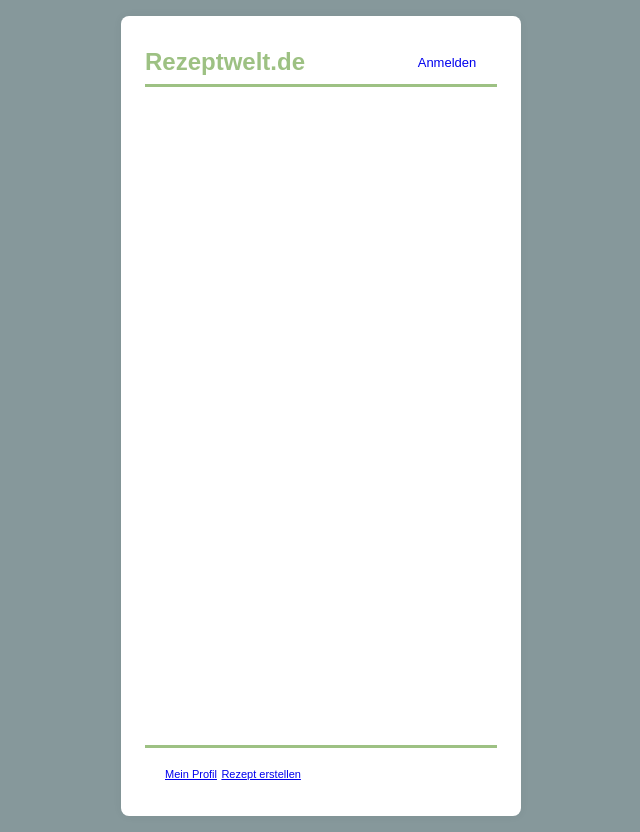
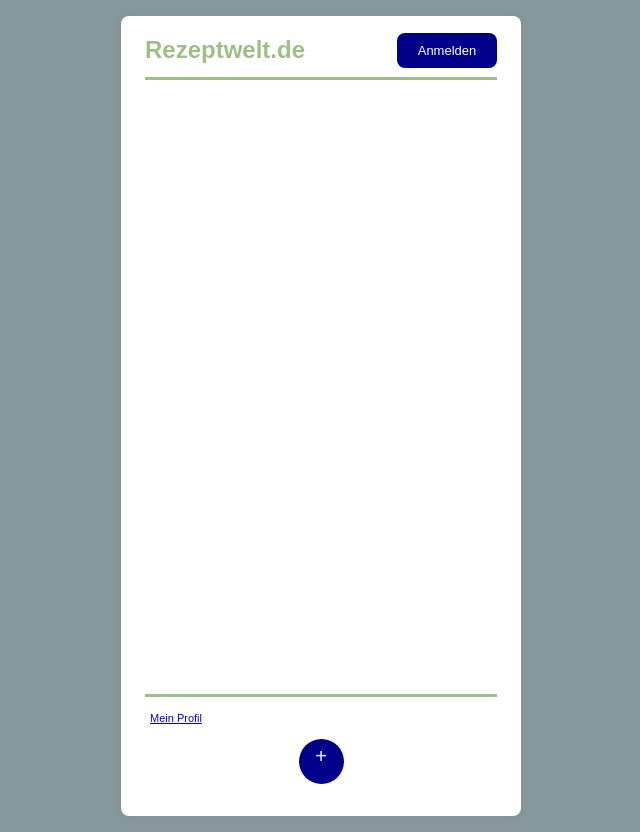
Before and after one commit to JJP04/SkSy-Gruppe-C, a Flask app: page /dashboard in a window 1280 px wide. Shown: the whole page, without its empty margins (319-959 px from the left). Run offline with Flask 3, Linux system fonts and the light colour scheme.

Commit message:
hinzufügen Button

```diff
--- a/rezeptapp/app/static/style.css
+++ b/rezeptapp/app/static/style.css
@@ -15,7 +15,7 @@ body {
     max-width: 400px;
     margin: auto;
     background: white;
-    padding: 24px;
+    padding: 12px 24px;
     border-radius: 8px;
     box-shadow: 0 0 10px rgba(0, 0, 0, 0.05);
     min-height: 100vh; /*minimal ganzer Bildschirm, bei scrollen Container vergrößern*/
@@ -52,20 +52,40 @@ button:hover {
     background-color: #0056b3;
 }
 
-/*Lässt sich nicht anzeigen als Button mit link*/
-a.button.anmelden {
-    width: 100px;
-    height: 35px;
-    font-size: 13px;
-    margin: 0;
+a.linkbutton {
+    width: 200px;
+    height: 45px;
+    font-size: 16px;
+    margin: 15px auto;
+    border-radius: 8px;
+    background-color: #00008B;
+    color: white;
+    cursor: pointer;
+    display: block;
     text-align: center;
     line-height: 35px;
     text-decoration: none;
 }
 
+a.linkbutton.anmelden {
+    width: 100px;
+    height: 35px;
+    font-size: 13px;
+    margin: 0;
+}
+
+a.linkbutton.hinzufügen {
+    width: 45px;
+    height: 45px;
+    border-radius: 50%;
+    font-size: 20px;
+}
+
+
 /*--------------------------------HEADER-----------------------------------*/
 .header {
     border-bottom: 3px solid #9DC183;
+    padding-bottom: 5px;
 }
 
 .header.dashboard {
@@ -87,7 +107,7 @@ a.button.anmelden {
 .footer.dashboard {
     margin-top: auto;
     border-top: 3px solid #9DC183;
-    padding: 10px 20px;
+    padding: 5px;
     align-items: center;
     justify-content: space-between;
 }
--- a/rezeptapp/app/templates/dashboard.html
+++ b/rezeptapp/app/templates/dashboard.html
@@ -10,9 +10,9 @@
     <header class="header dashboard">
         <h1>Rezeptwelt.de</h1>
         {% if current_user.is_authenticated %}
-        <a href="/recipe" class="button anmelden">Suchen</a>
+        <a href="/recipe" class="linkbutton anmelden">Suchen</a>
         {% else %}
-        <a href="/login" class="button anmelden">Anmelden</a>
+        <a href="/login" class="linkbutton anmelden">Anmelden</a>
         {% endif %}
 
     </header>
@@ -20,7 +20,8 @@
 
     <footer class="footer dashboard">
         <a href="{{ url_for('dashboard.profil') }}" class="h4">Mein Profil</a>
-        <a href="{{ url_for('recipe.create') }}" class="h4">Rezept erstellen</a>
+        <a href="/create" class="linkbutton hinzufügen">+</a>
+
     </footer>
 </div>
 </body>
```
